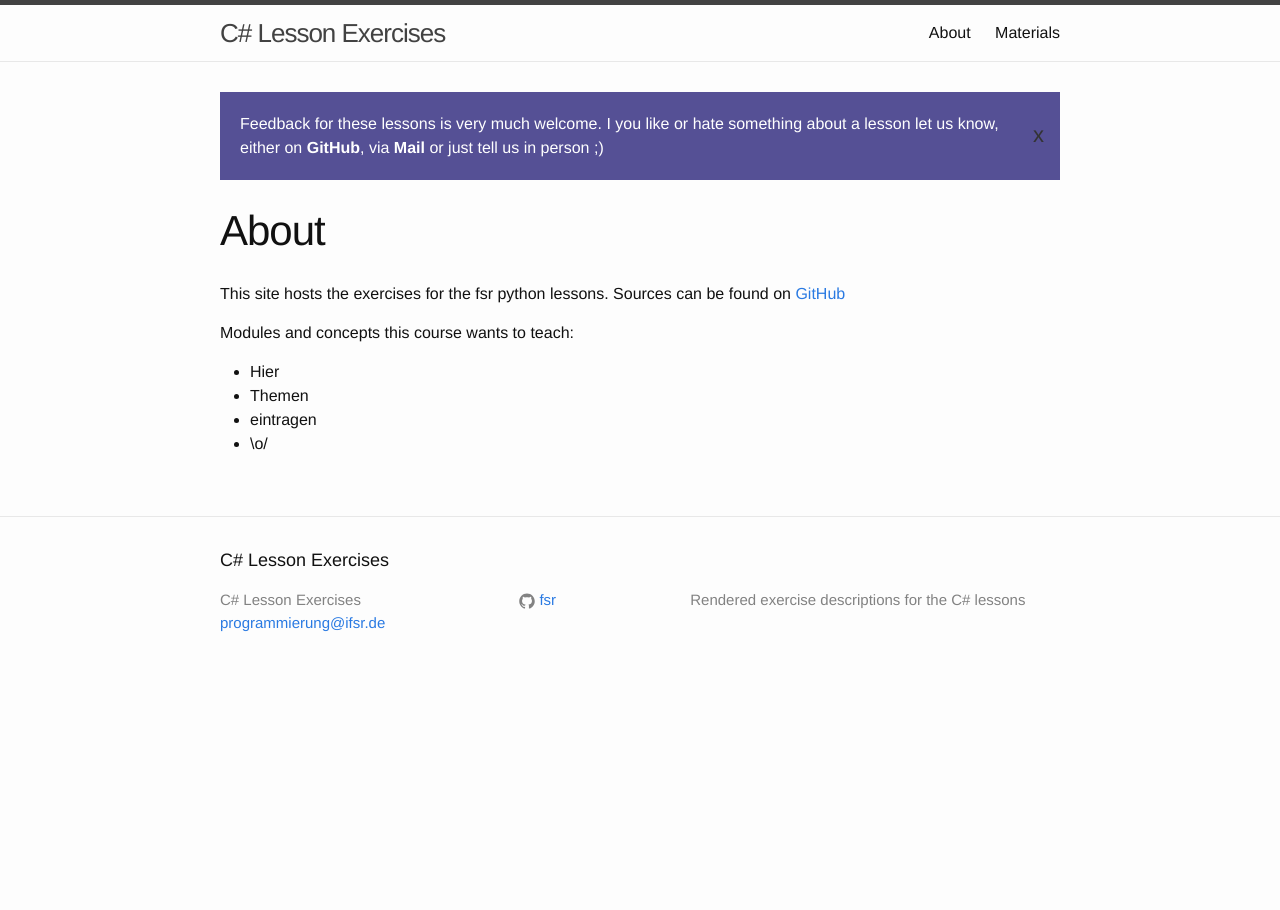
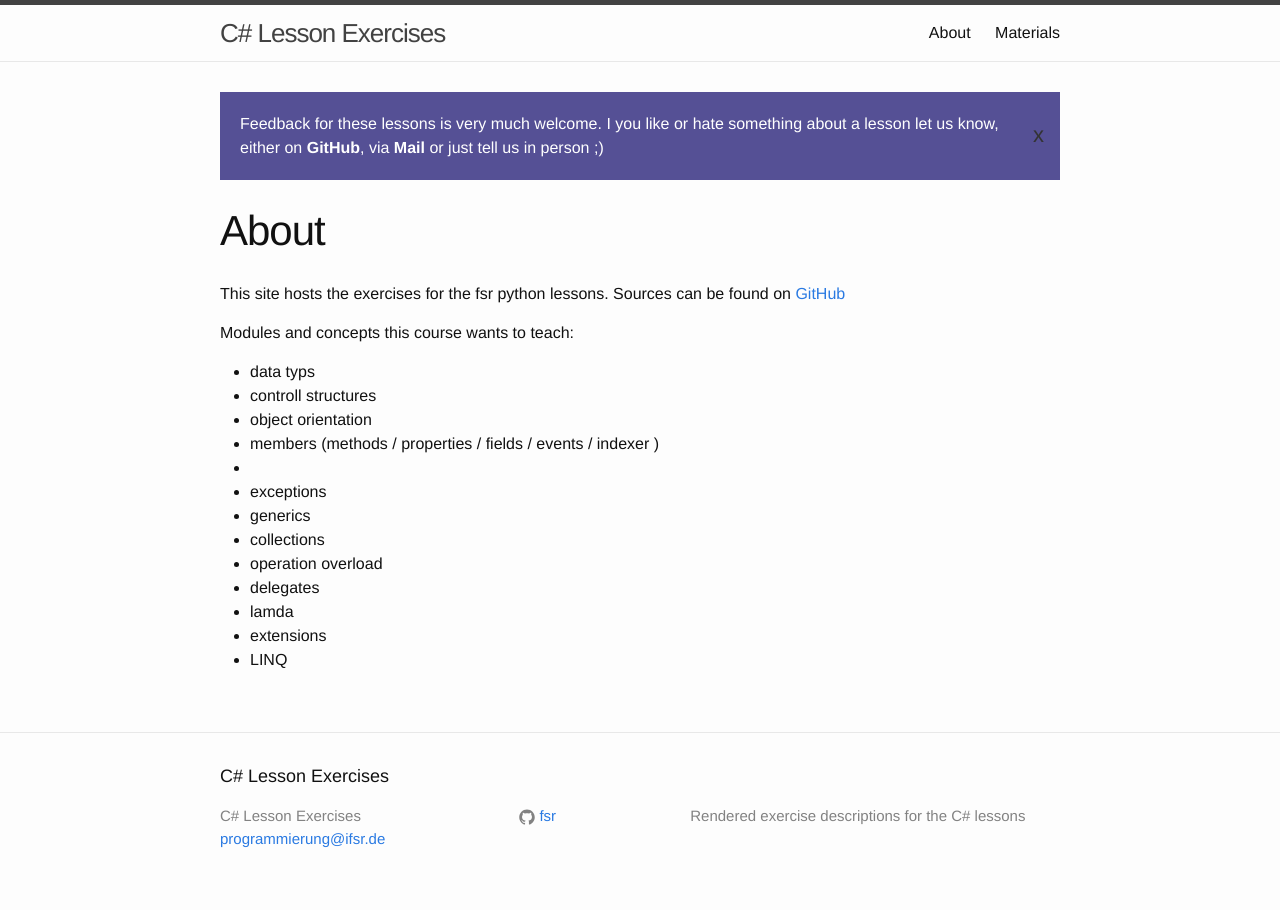
Before and after one commit to fsr/csharp-lessons, a Jekyll site: the page built from about.md, in a window 1280 px wide. Built offline with Jekyll 4.4.1, drawn with Linux system fonts in a browser that asks for light colours.

Commit message:
added overview, enabled the fifth and sixth slides and disabled first exercise

```diff
--- a/_data/materials.yml
+++ b/_data/materials.yml
@@ -23,12 +23,12 @@ slides:
     number: 5
     name: Null Exceptions und Schlüsselwörter
     url: https://ifsr.de/kurs-materialien/csharp/05_null_exceptions_schluesselwoerter.pdf
-    published: False
+    published: True
   -
     number: 6
     name: Datenstrukturen
     url: https://ifsr.de/kurs-materialien/csharp/06_datenstrukturen.pdf
-    published: False
+    published: True
   -
     number: 7
     name: Methoden (fortgeschritten)
--- a/_data/overview.yml
+++ b/_data/overview.yml
@@ -1,5 +1,14 @@
 targets:
-    - Hier
-    - Themen
-    - eintragen
-    - \o/
+    - data typs
+    - controll structures
+    - object orientation
+    - members (methods / properties / fields / events / indexer )
+    - null
+    - exceptions
+    - generics
+    - collections
+    - operation overload
+    - delegates
+    - lamda
+    - extensions
+    - LINQ
```
Also changed, not shown: _exercises/01_oo-prog.md (+1 -1 lines).
